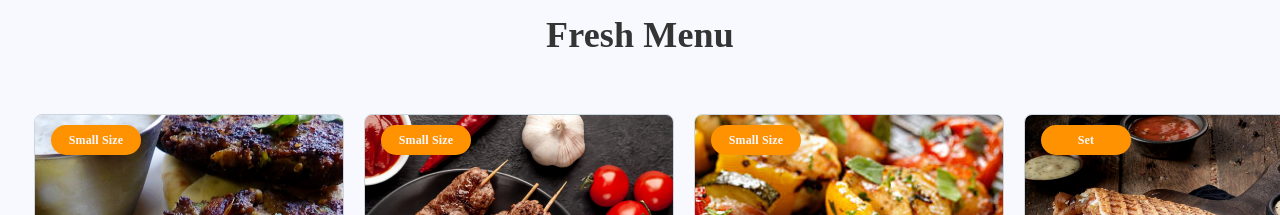
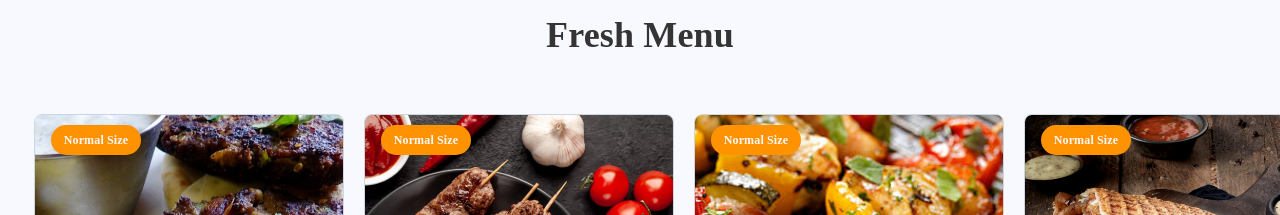
Before and after one commit to Akhrorfayzullo/burak-react, a React (Create React App) app: page / in a window 1280 px wide. Shown: the part 1620-1835 px from the top of the page. Built offline with nearby package versions, Linux system fonts and the light colour scheme.

Commit message:
fix: Popular dishes

```diff
--- a/src/app/screens/homePage/NewDishes.tsx
+++ b/src/app/screens/homePage/NewDishes.tsx
@@ -16,8 +16,6 @@ export default function NewDishes() {
     { productName: "Lavash", imagePath: "/img/lavash.webp" },
   ];
 
-  const productSizes = ["Small Size", "Normal Size", "Large Size", "Set"];
-
   return (
     <div className="new-products-frame">
       <Container>
@@ -29,13 +27,7 @@ export default function NewDishes() {
                 newDishes.map((ele, index) => (
                   <Card key={index} variant="outlined" className="card">
                     <CardOverflow>
-                      <div className="product-sale">
-                        {
-                          productSizes[
-                            Math.floor(Math.random() * productSizes?.length)
-                          ]
-                        }
-                      </div>
+                      <div className="product-sale">Normal Size</div>
                       <AspectRatio ratio="1">
                         <img src={ele.imagePath} alt="" />
                       </AspectRatio>
```
